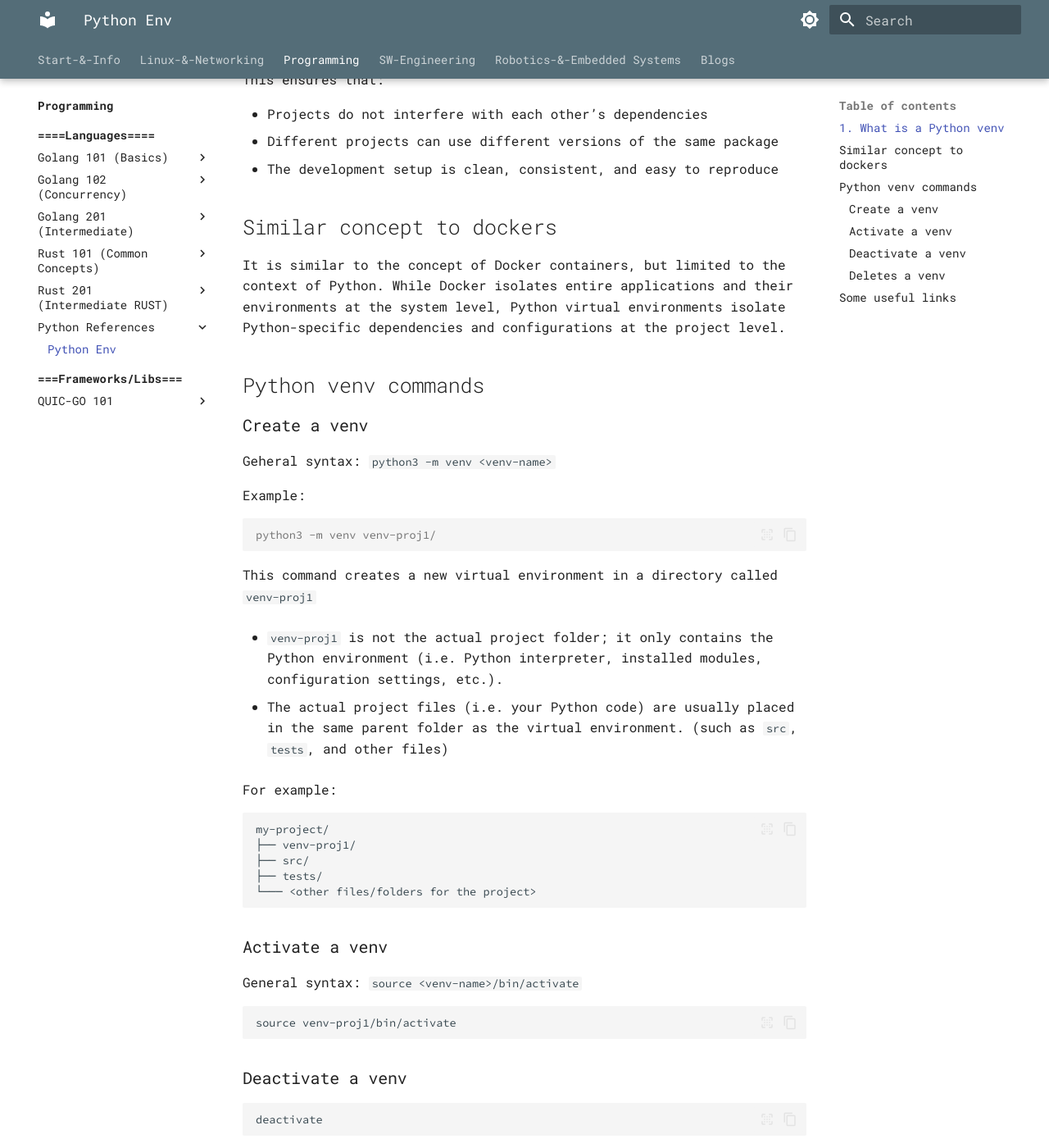
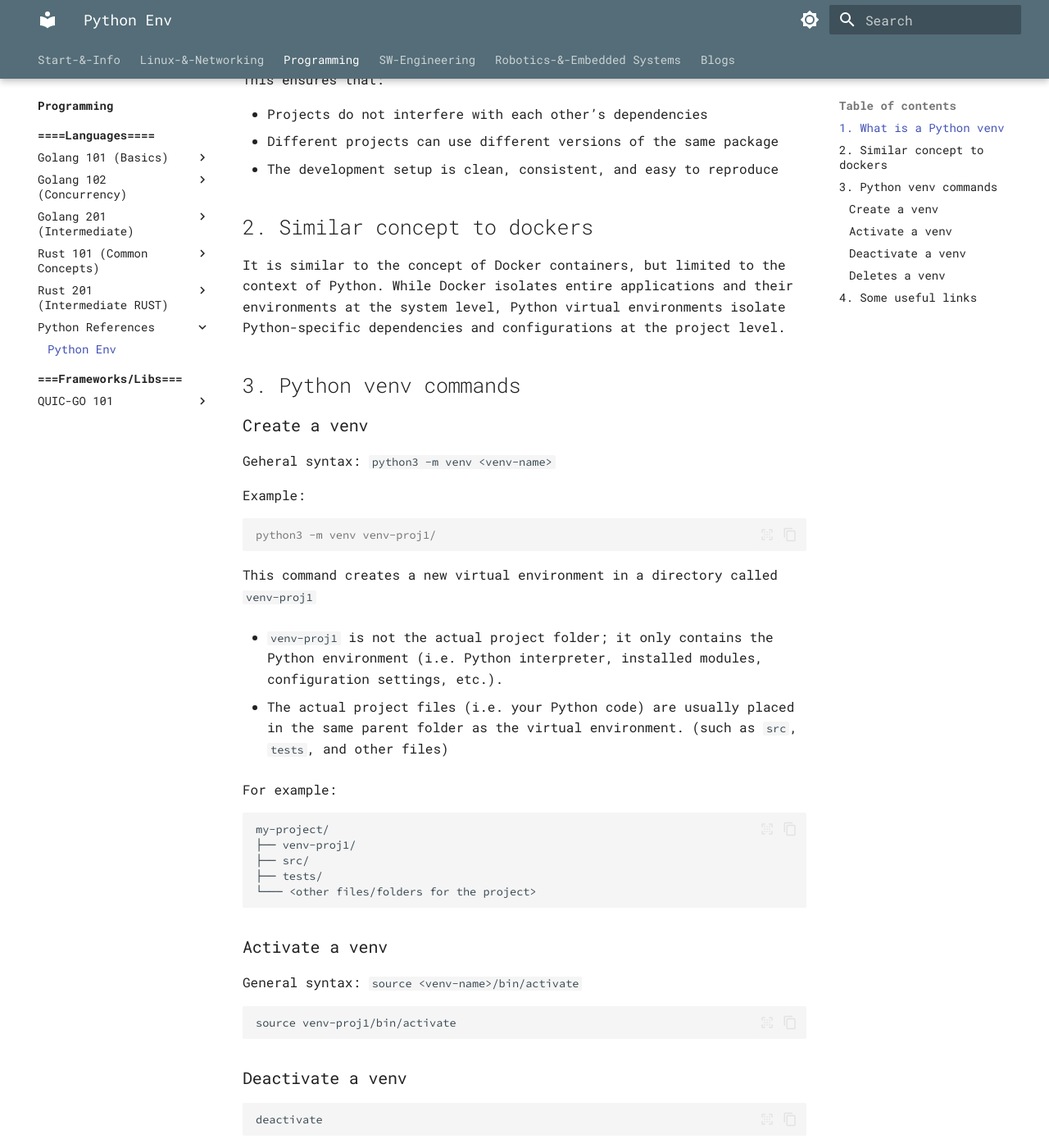
Before and after one commit to alohamujeeb/alohamujeeb.github.io, an MkDocs documentation site: the page built from docs/programming/languages/python/python-env.md, in a window 1280 px wide and 1400 px high, scrolled down 563 px. Shown: the whole window at 82% size. Built offline with MkDocs 1.6.1 and Material for MkDocs 9.7.7, drawn with Linux system fonts in a browser that asks for light colours; some of the changed text lies outside the part shown.

Commit message:
minor adjustments

````diff
--- a/docs/programming/languages/python/python-env.md
+++ b/docs/programming/languages/python/python-env.md
@@ -18,11 +18,11 @@ This ensures that:
 - Different projects can use different versions of the same package
 - The development setup is clean, consistent, and easy to reproduce
 
-## Similar concept to dockers
+## 2. Similar concept to dockers
 It is similar to the concept of Docker containers, but limited to the context of Python.
 While Docker isolates entire applications and their environments at the system level, Python virtual environments isolate Python-specific dependencies and configurations at the project level.
 
-## Python venv commands
+## 3. Python venv commands
 
 ### Create a venv
 Geheral syntax:  ```python3 -m venv <venv-name>```
@@ -72,7 +72,7 @@ rm -rf venv-proj1
 
 
 ---
-## Some useful links
+## 4. Some useful links
 [Python Virtual Environments](https://docs.python.org/3/library/venv.html)
 
 [Anaconda Environments](https://www.anaconda.com/docs/getting-started/working-with-conda/environments)
````
